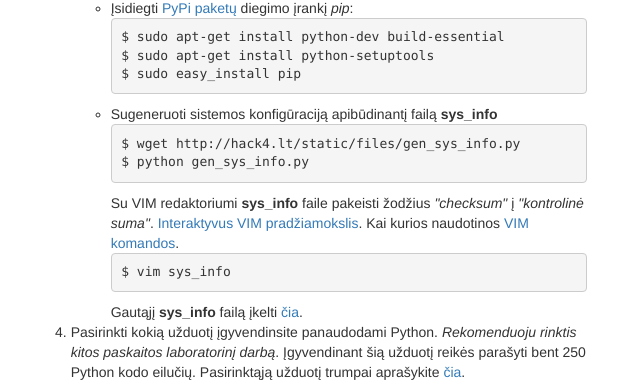
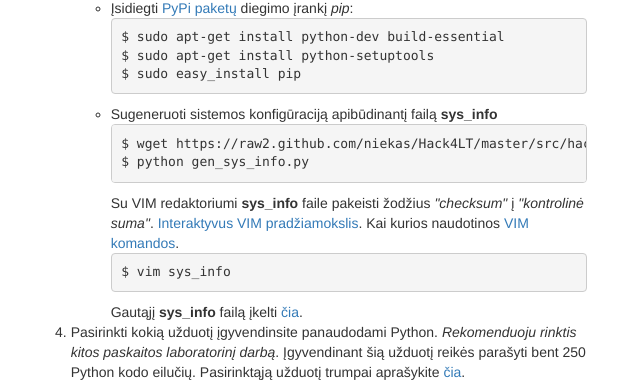
Before and after one commit to niekas/Hack4LT, a Django app: template src/hack4lt/templates/hack4lt/tasks.html in a window 1280 px wide. Shown: the part 645-1029 px from the top of the page, without its empty margins (331-971 px from the left). Run offline with Django 3.2, Linux system fonts and the light colour scheme; the template is opened without the code that fills it, so the values that code supplies are empty; some libraries are stand-ins or nearby versions.

Commit message:
Update gen_sys_info.py script source in tasks page.

```diff
--- a/src/hack4lt/templates/hack4lt/tasks.html
+++ b/src/hack4lt/templates/hack4lt/tasks.html
@@ -47,7 +47,7 @@ $ sudo apt-get install python-setuptools
 $ sudo easy_install pip</pre>
               <li>Sugeneruoti sistemos konfigūraciją apibūdinantį failą
               <b>sys_info</b>
-<pre>$ wget http://hack4.lt/static/files/gen_sys_info.py
+<pre>$ wget https://raw2.github.com/niekas/Hack4LT/master/src/hack4lt/static/files/gen_sys_info.py
 $ python gen_sys_info.py</pre>
 
               Su VIM redaktoriumi <b>sys_info</b> faile pakeisti žodžius <i>"checksum"</i>
```
